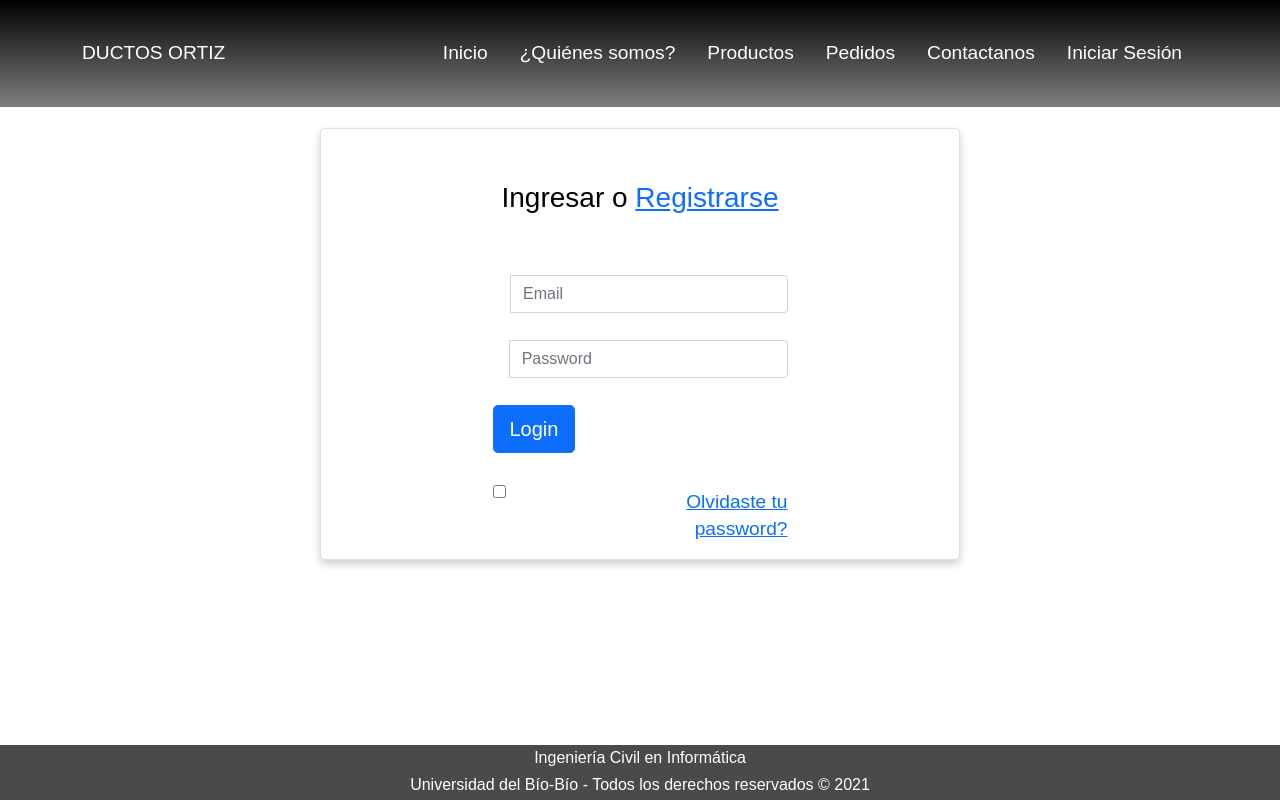
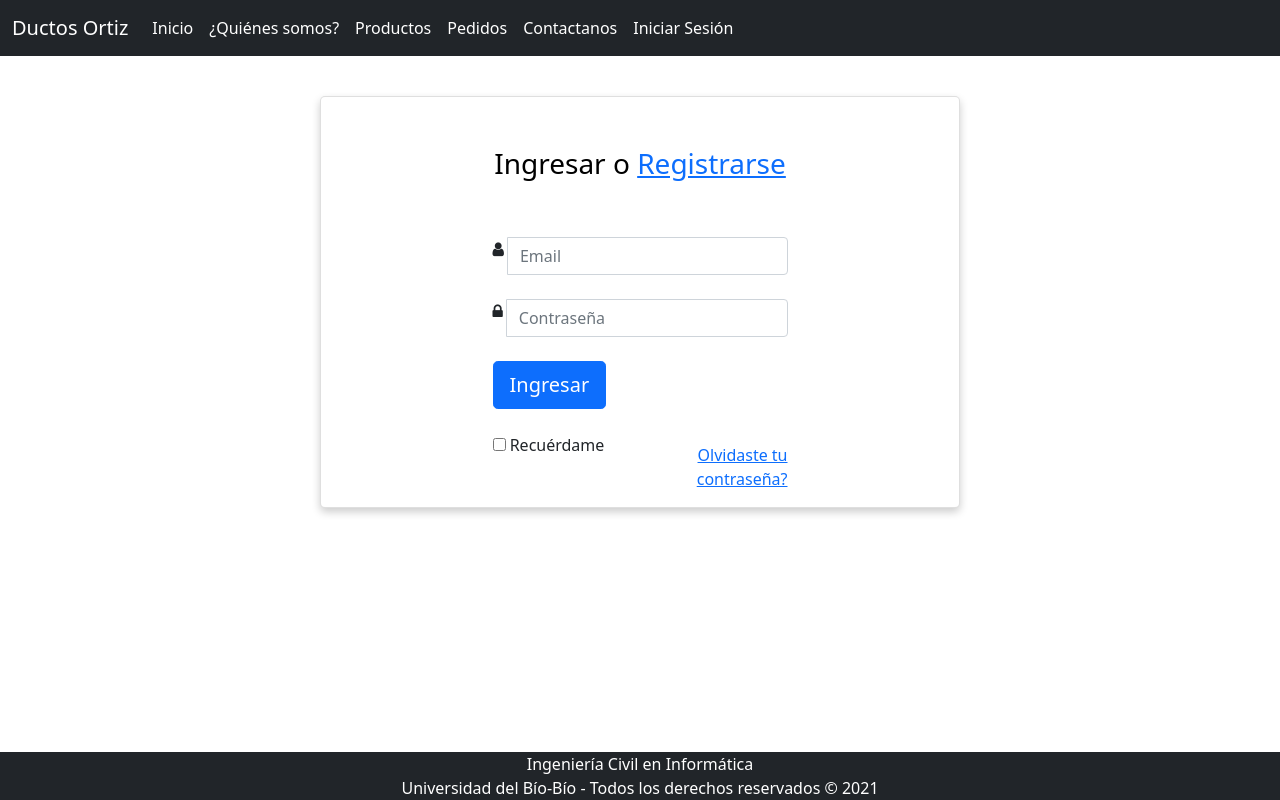
Before and after one commit to IgnacioOre/ductos, an Angular app: page /login in a window 1280 px wide. Built offline with nearby package versions, Linux system fonts and the light colour scheme.

Commit message:
Correcciones menores en login (navbar & footer)

```diff
--- a/src/app/login/login.component.css
+++ b/src/app/login/login.component.css
@@ -76,76 +76,3 @@ img {
       margin-top:10px;
   }
 }
-
-
-  body {
-    font-family: 'Kanit', sans-serif;
-    color: white;
-    font-size: 1.2rem;
-    line-height: 1.4em;
-    margin: 0;
-}
-
-h1{
-    color: rgb(0, 0, 0);
-    line-height: 1.3em;
-    font-size: 1.2rem;
-}
-
-.header{
-    background: linear-gradient(180deg, black, gray);
-    color: white;
-    padding: 2rem 0;
-
-    position: fixed;
-    left: 0;
-    top: 0;
-    width: 100%;
-}
-    .header a {
-        color: white;
-        text-decoration: none;
-    }
-
-.logo-nav-container{
-    display: flex;
-    justify-content: space-between;
-    align-items: center;
-}
-
-.navigation ul {
-    margin: 0;
-    padding: 0;
-    list-style: none;
-}
-
-    .navigation ul li {
-        display: inline-block;
-    }
-
-    .navigation ul li a {
-        display: block;
-        padding: 0.5rem 1rem;
-        transition: all 0.4s linear;
-        border-radius: 5px;
-    }
-
-    .navigation ul li a:hover {
-        background: #4a4a4a
-    }
-
-.main {
-    padding-top: 8rem;
-}
-
-.text-center {
-    background: #4a4a4a;
-    font-size: 1rem;
-    position: absolute;
-    bottom: 0;
-    width: 100%;
-    height: 55px;
-    text-align: center;
-    color: white;
-    margin-top: 4rem;
-}
--- a/src/app/login/login.component.html
+++ b/src/app/login/login.component.html
@@ -1,36 +1,60 @@
-<!DOCTYPE html>
-<html lang="es">
+<!doctype html>
+<html lang="en">
+
 <head>
-        <meta charset="UTF-8">
+
 </head>
 
+<div>
+  <br>
+  <br>
+  <br>
+  <br>
+</div>
+
 <body>
-      <header class="header">
-          <div class="container logo-nav-container">
-              <a href="#" class="logo">DUCTOS ORTIZ</a>
-              <nav class="navigation">
-                  <ul>
-                      <li><a href="#">Inicio</a></li>
-                      <li><a href="#">¿Quiénes somos?</a></li>
-                      <li><a href="#">Productos</a></li>
-                      <li><a href="seguimiento">Pedidos</a></li>
-                      <li><a href="#">Contactanos</a></li>
-                      <li><a href="login">Iniciar Sesión</a></li>
+
+  <nav class="navbar navbar-expand-md navbar-dark fixed-top bg-dark">
+    <div class="container-fluid">
+      <a class="navbar-brand" href="#">Ductos Ortiz</a>
+      <button class="navbar-toggler" type="button" data-bs-toggle="collapse" data-bs-target="#navbarCollapse"
+        aria-controls="navbarCollapse" aria-expanded="false" aria-label="Toggle navigation">
+        <span class="navbar-toggler-icon"></span>
+      </button>
+      <div class="collapse navbar-collapse" id="navbarCollapse">
+        <ul class="navbar-nav me-auto mb-2 mb-md-0">
+          <li class="nav-item">
+            <a class="nav-link active" aria-current="page" href="#">Inicio</a>
+          </li>
+          <li class="nav-item">
+            <a class="nav-link active" aria-current="page" href="#">¿Quiénes somos?</a>
+          </li>
+          <li class="nav-item">
+            <a class="nav-link active" aria-current="page" href="#">Productos</a>
+          </li>
+          <li class="nav-item">
+            <a class="nav-link active" aria-current="page" href="seguimiento">Pedidos</a>
+          </li>
+          <li class="nav-item">
+            <a class="nav-link active" aria-current="page" href="#">Contactanos</a>
+          </li>
+          <li class="nav-item">
+            <a class="nav-link active" aria-current="page" href="login">Iniciar Sesión</a>
+          </li>
         </ul>
+      </div>
+    </div>
   </nav>
-          </div>
-      </header>
-
 
   <main class="main">
 
-        <div  class="card" style="width: 50%;">
+    <div class="card" style="width: 50%;">
 
       <div class="container">
 
         <div class="omb_login">
           <br>
-      <h3 class="omb_authTitle" style="color: black;" >Ingresar o <a href="#">Registrarse</a></h3>
+          <h3 class="omb_authTitle" style="color: black;">Ingresar o <a href="#">Registrarse</a></h3>
           <br>
           <div class="row omb_row-sm-offset-3">
             <div class="col-xs-12 col-sm-6">
@@ -43,10 +67,11 @@
                 <br>
                 <div class="input-group">
                   <span class="input-group-addon"><i class="fa fa-lock">&nbsp;</i></span>
-              <input formControlName = "password" type="password" class="form-control" name="password" placeholder="Password">
+                  <input formControlName="password" type="password" class="form-control" name="password"
+                    placeholder="Contraseña">
                 </div>
                 <br>
-            <button class="btn btn-lg btn-primary btn-block" type="submit">Login</button>
+                <button class="btn btn-lg btn-primary btn-block" type="submit">Ingresar</button>
               </form>
             </div>
           </div>
@@ -59,22 +84,33 @@
             </div>
             <div class="col-xs-12 col-sm-3">
               <p class="omb_forgotPwd">
-            <a href="#">Olvidaste tu password?</a>
+                <a href="#">Olvidaste tu contraseña?</a>
               </p>
             </div>
           </div>
         </div>
+
       </div>
     </div>
   </main>
 
-        <footer class="text-center text-white fixed-bottom">
-            <div class="container p-4"></div>
-            <div class="text-center">
-                <label>Ingeniería Civil en Informática</label>
+  <div>
     <br>
-                <label>Universidad del Bío-Bío - Todos los derechos reservados © 2021</label>
+    <br>
+    <br>
+    <br>
+  </div>
+
+
+
+  <footer class="footer py-0 bg-dark fixed-bottom text-center">
+    <div class="container">
+      <span class="text-white">Ingeniería Civil en Informática</span>
+      <br>
+      <span class="text-white">Universidad del Bío-Bío - Todos los derechos reservados © 2021</span>
     </div>
   </footer>
+
 </body>
+
 </html>
--- a/src/app/login/login.component.ts
+++ b/src/app/login/login.component.ts
@@ -19,6 +19,99 @@ export class LoginComponent implements OnInit {
     })
   }
 
+  showInfo = {
+    infoInicio: false,
+    infoAbout: false,
+    infoProducto: false,
+    infoPedidos: false,
+    infoContactanos: false
+  }
+
+  changeInfoPage = {
+    pageOne: false,
+    pageTwo: false,
+    pageThree: false,
+    pagination: false
+  }
+
+  changeStateContent(btn: string){
+    switch(btn){
+      case 'inicio':
+        this.showInfo.infoInicio = !this.showInfo.infoInicio,
+        this.showInfo.infoAbout = false;
+        this.showInfo.infoProducto = false;
+        this.showInfo.infoPedidos = false;
+        this.showInfo.infoContactanos = false;
+        break;
+
+      case 'about':
+        this.showInfo.infoAbout = !this.showInfo.infoAbout,
+        this.showInfo.infoInicio = false;
+        this.showInfo.infoProducto = false;
+        this.showInfo.infoPedidos = false;
+        this.showInfo.infoContactanos = false;
+        break;
+
+      case 'producto':
+        this.showInfo.infoProducto = !this.showInfo.infoProducto,
+        this.showInfo.infoInicio = false;
+        this.showInfo.infoAbout = false;
+        this.showInfo.infoPedidos = false;
+        this.showInfo.infoContactanos = false;
+        break;
+
+      case 'pedidos':
+        this.showInfo.infoPedidos = !this.showInfo.infoPedidos,
+        this.showInfo.infoInicio = false;
+        this.showInfo.infoAbout = false;
+        this.showInfo.infoProducto = false;
+        this.showInfo.infoContactanos = false;
+        break;
+
+      case 'contactanos':
+        this.showInfo.infoContactanos = !this.showInfo.infoContactanos,
+        this.showInfo.infoInicio = false;
+        this.showInfo.infoAbout = false;
+        this.showInfo.infoProducto = false;
+        this.showInfo.infoPedidos = false;
+        break;
+    }
+  }
+
+  changePage(btn: string){
+    switch(btn){
+      case 'pageOne':
+        this.changeInfoPage.pageOne = !this.changeInfoPage.pageOne;
+        this.changeInfoPage.pageTwo = false;
+        this.changeInfoPage.pageThree = false;
+        break;
+
+      case 'pageTwo':
+        this.changeInfoPage.pageTwo = !this.changeInfoPage.pageTwo;
+        this.changeInfoPage.pageOne = false;
+        this.changeInfoPage.pageThree = false;
+        break;
+
+      case 'pageThree':
+        this.changeInfoPage.pageThree = !this.changeInfoPage.pageThree;
+        this.changeInfoPage.pageOne = false;
+        this.changeInfoPage.pageTwo = false;
+        break;
+
+      case 'pagination':
+        this.changeInfoPage.pagination = !this.changeInfoPage.pagination;
+        this.changeInfoPage.pageOne = !this.changeInfoPage.pageOne;
+        break;
+
+      case 'off':
+        this.changeInfoPage.pagination = false,
+        this.changeInfoPage.pageOne = false,
+        this.changeInfoPage.pageTwo = false,
+        this.changeInfoPage.pageThree = false
+        break;
+    }
+  }
+
   ngOnInit(): void {
   }
 
```
Lines whose indentation alone changed are shown as unchanged.
